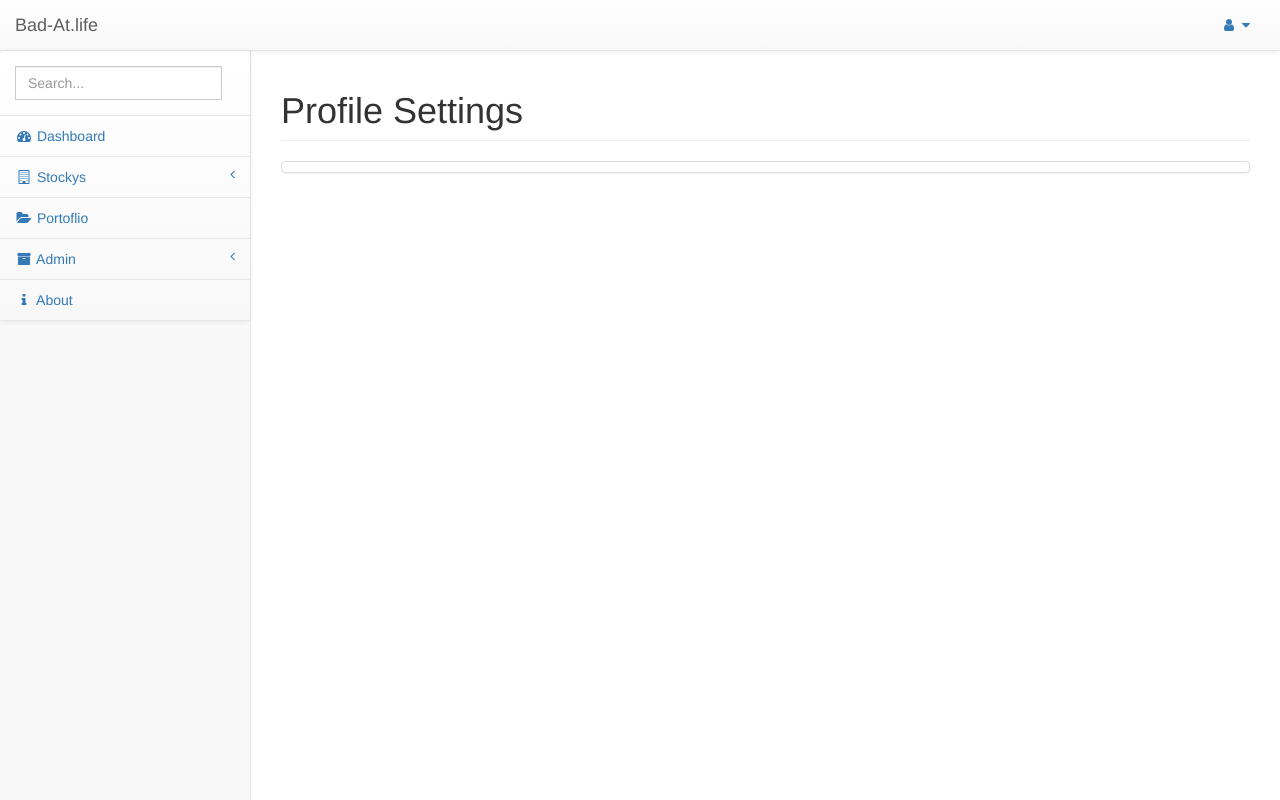
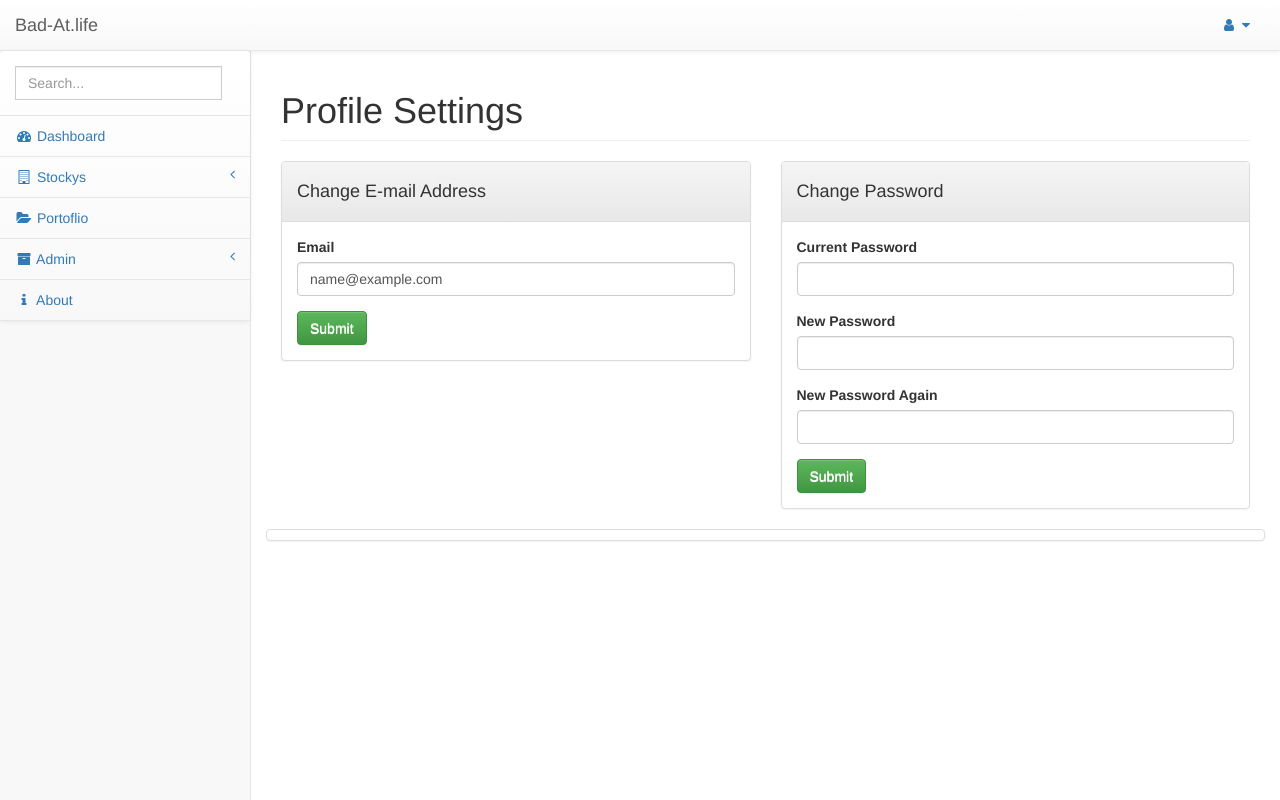
Before and after one commit to politeauthority/stocky, a Flask app: page /profile/settings in a window 1280 px wide. Run offline with Flask 2, Linux system fonts and the light colour scheme; the visitor is signed in with stand-in values (Sample User, id 1); tables that the repository leaves empty hold one stand-in row (values such as "Sample post"); parts of the project's set-up code (start-up, migrations or seed data) failed here and were passed over; some libraries are stand-ins or nearby versions.

Commit message:
Adding change password functionality and other minor updates.

```diff
--- a/app/controllers/auth.py
+++ b/app/controllers/auth.py
@@ -69,9 +69,11 @@ def signup_submit():
 
     """
     if request.form['password'] != request.form['password2']:
+        # @todo: send reason for fail to user
         return redirect('/auth/sign-up-fail')
     already_signed_up = User.query.filter(User.email == request.form['email']).all()
     if len(already_signed_up) != 0:
+        # @todo: send reason for fail to user
         redirect('/auth/sign-up-fail')
     user = User()
     user.email = request.form['email']
--- a/app/controllers/search.py
+++ b/app/controllers/search.py
@@ -27,6 +27,9 @@ def index():
     if search:
         companies_seach = Company.query.filter(Company.symbol.like("%" + search_phrase + "%"))\
             .order_by(Company.ts_updated).all()
+        # If we match on a symbol and have only one result, redirect to that page.
+        if len(companies_seach) == 1:
+            redirect('/company/%s' % companies_seach[0].symbol)
         companies_seach += Company.query.filter(Company.name.like("%" + search_phrase + "%"))\
             .order_by(Company.ts_updated).all()
     if industry_phrase:
--- a/app/controllers/user.py
+++ b/app/controllers/user.py
@@ -1,10 +1,12 @@
-"""Home - Controller
-from flask import Blueprint, request, render_template, flash, g, session, redirect
+"""User - CONTROLLER
 
 """
 
-from flask import Blueprint, render_template
+from flask import Blueprint, render_template, request, redirect, session
+
+from app.models.user import User
 from app.helpers.decorators import requires_auth
+
 
 user = Blueprint('User', __name__, url_prefix='/profile')
 
@@ -16,6 +18,41 @@ def settings():
     Settings page
 
     """
-    return render_template('user/settings.html')
+    d = {
+        'user': User.query.filter(User.id == session['user_id']).one()
+    }
+    return render_template('user/settings.html', **d)
+
+
+@user.route('/change-email')
+@requires_auth
+def change_email():
+    return redirect('profile')
+
+
+@user.route('/change-password', methods=['POST'])
+@requires_auth
+def change_password():
+    """
+    Change the user's password.
+    @todo: Make sure that new_password and new_password_2 validate through frontend js.
+
+    """
+    if request.form['new_password'] != request.form['new_password_2']:
+        # @todo: Notify user their new password wasnt validated.
+        redirect('/profile/settings')
+
+    # Check the user's current password matches.
+    user = User.query.filter(User.id == session['user_id']).one()
+    user.check_password(request.form['password'])
+    if not user.check_password(request.form['password']):
+        # @todo: Notify user the current password is wrong.
+        redirect('/profile/settings')
+
+    user.set_password(request.form['new_password'])
+    user.save()
+
+    # @todo: notify user password changed succesfully
+    return redirect('profile')
 
 # End File: stocky/app/controllers/user.py
--- a/app/templates/home/index.html
+++ b/app/templates/home/index.html
@@ -65,9 +65,10 @@
                 </div>
                 <div class="panel panel-default">
                     <h3>Bad-at.life</h3>
-                    This is a flegling an opensource stock trading resource for those who cant afford, or dont want to pay for bullshit tools to sift through real stock data.
+                    <p>This is a flegling an opensource stock trading resource for those who cant afford, or dont want to pay for bullshit tools to sift through real stock data.
                     If you think you can do better, please download my data and take any of my source code, and make things better for the world. Or, help out with bad at
-                    life, check out the <a href="/about">about</a> page, for just a little bit more info.
+                    life, check out the <a href="/about">about</a> page, for just a little bit more info.</p>
+                    <p><a href="/auth">Login</a> or <a href="/auth/sign-up">Signup!</a></p>
 
                 </div>
             </div>
--- a/app/templates/user/settings.html
+++ b/app/templates/user/settings.html
@@ -6,6 +6,51 @@
         <div class="col-lg-12">
             <h1 class="page-header">Profile Settings</h1>
         </div>
+    </div>
+
+    <div class="row">
+        <div class="col-lg-6">
+            <div class="panel panel-default">
+                <div class="panel-heading">
+                    <h4>Change E-mail Address</h4>
+                </div>
+
+                <div class="panel-body">
+                    <form role="form" action="/profile/change-email" method="POST" lpformnum="1" _lpchecked="1">
+                        <div class="form-group">
+                            <label>Email</label>
+                            <input name="user_email" value="{{user.email}}" class="form-control">
+                            <p class="help-block"></p>
+                        </div>
+                        <button type="submit" class="btn btn-default btn-success">Submit</button>
+                    </form>
+                </div>
+            </div>
+        </div>
+
+        <div class="col-lg-6">
+            <div class="panel panel-default">
+                <div class="panel-heading">
+                    <h4>Change Password</h4>
+                </div>
+                <div class="panel-body">
+                    <form role="form" action="/profile/change-password" method="POST">
+                        <div class="form-group">
+                            <label>Current Password</label>
+                            <input type="password" name="password" class="form-control">
+                        </div>
+                        <div class="form-group">
+                            <label>New Password</label>
+                            <input type="password" name="new_password" class="form-control">
+                        </div>
+                        <div class="form-group">
+                            <label>New Password Again</label>
+                            <input type="password" name="new_password_2" class="form-control">
+                        </div>
+                        <button type="submit" class="btn btn-default btn-success">Submit</button>
+                    </form>
+                </div>
+            </div>
     </div>
 
     <div class="row">
```
Also changed, not shown: app/collections/portfolios.py (+13 -2 lines), app/controllers/home.py (+6 -3 lines), app/controllers/portfolio.py (+6 -3 lines), app/templates/company/info.html (+16 -2 lines), app/templates/home/recent.html (+4 -4 lines).
